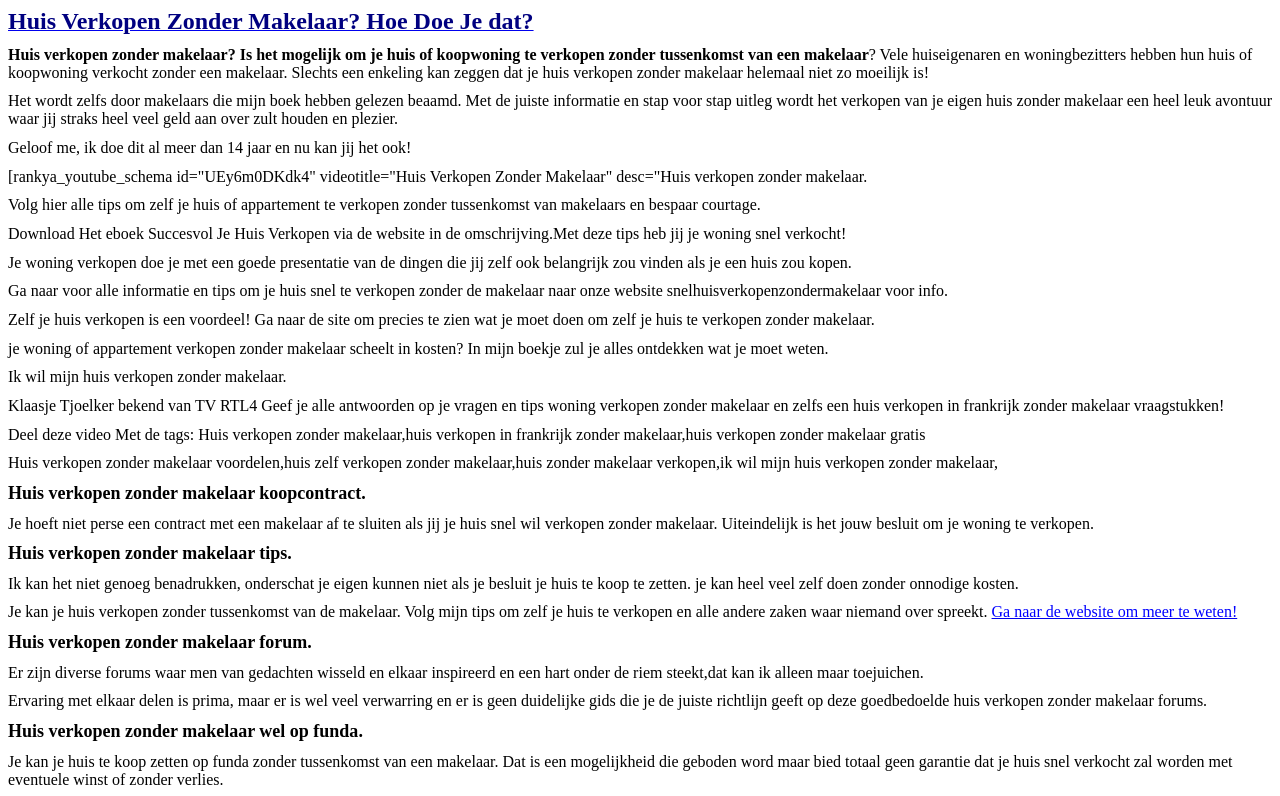
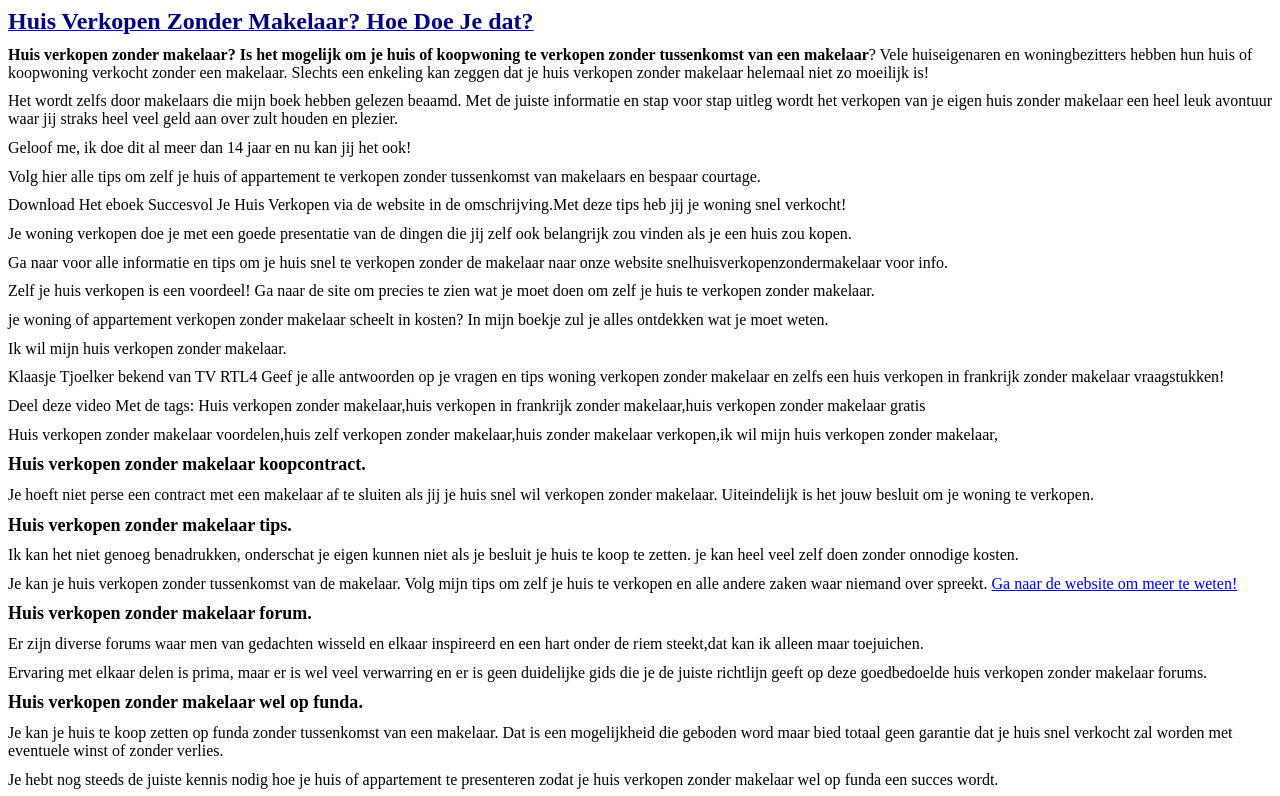
Before and after one commit to Benrgy/Huisverkopenzondermakelaar, a plain HTML site: page index.html in a window 1280 px wide. Shown: the top 796 px of the page. Drawn offline with Linux system fonts and the light colour scheme.

Commit message:
Update index.html

```diff
--- a/index.html
+++ b/index.html
@@ -805,13 +805,6 @@ doe dit al meer dan 14 jaar en nu kan jij het ook!<o:p></o:p></span></p>
 
 <p class=MsoNormal style='mso-margin-top-alt:auto;mso-margin-bottom-alt:auto;
 line-height:normal'><span lang=NL style='font-size:12.0pt;font-family:"Times New Roman",serif;
-mso-fareast-font-family:"Times New Roman";mso-ansi-language:NL'>[<span
-class=SpellE>rankya_youtube_schema</span> <span class=SpellE>id</span>=&quot;UEy6m0DKdk4&quot;
-<span class=SpellE>videotitle</span>=&quot;Huis Verkopen Zonder Makelaar&quot; <span
-class=SpellE>desc</span>=&quot;Huis verkopen zonder makelaar.<o:p></o:p></span></p>
-
-<p class=MsoNormal style='mso-margin-top-alt:auto;mso-margin-bottom-alt:auto;
-line-height:normal'><span lang=NL style='font-size:12.0pt;font-family:"Times New Roman",serif;
 mso-fareast-font-family:"Times New Roman";mso-ansi-language:NL'>Volg hier alle
 tips om zelf je huis of appartement te verkopen zonder tussenkomst van
 makelaars en bespaar courtage.<o:p></o:p></span></p>
```
